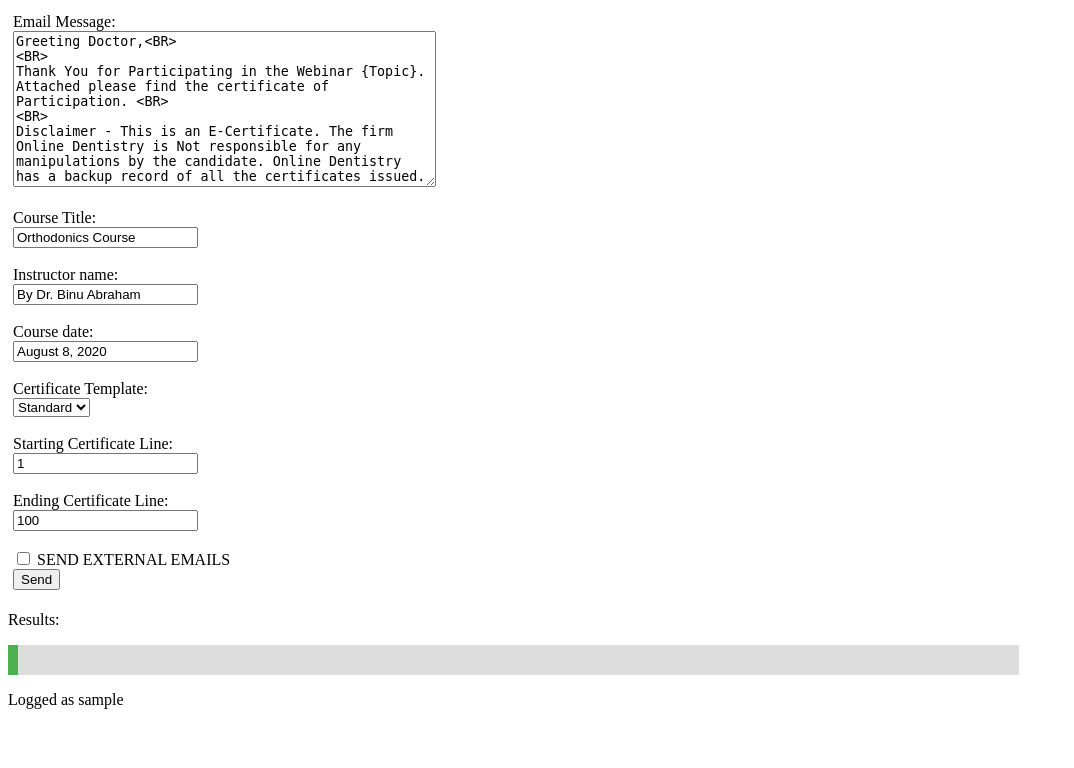
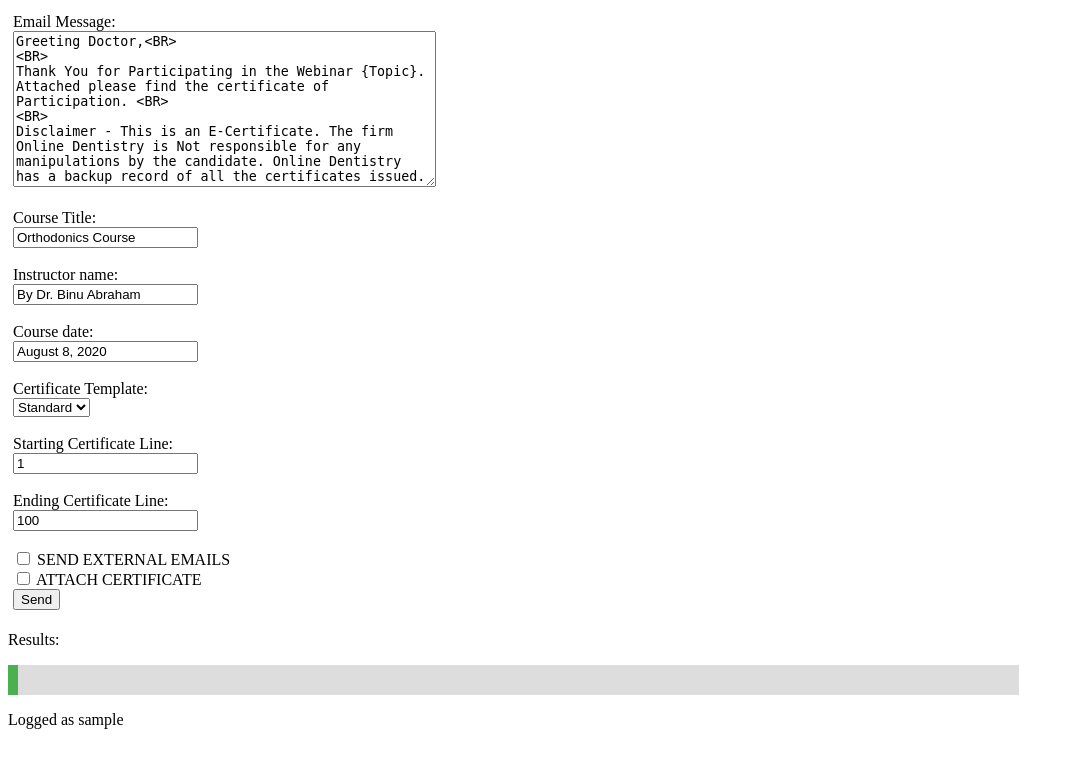
Before and after one commit to bijuabraham/OnlineDentistry, a PHP site: page /certform.php in a window 1280 px wide. Shown: the top 768 px of the page, without its empty margins (0-1074 px from the left). Run offline with PHP 8.4, Linux system fonts and the light colour scheme; the visitor is signed in with stand-in values (Sample User, id 1); a stand-in replaces the project's code that opens the database connection.

Commit message:
Attachment on/off feature

```diff
--- a/certform.php
+++ b/certform.php
@@ -14,6 +14,7 @@ $template = $_POST['template'] ?? "";
 $startcert = $_POST["startcert"] ?? "0";
 $endcert = $_POST["endcert"] ?? "0";
 $external = $_POST['external'] ?? FALSE;
+$attach = $_POST['attach'] ?? FALSE;
 $user = $_SESSION['user'];
 $server = $_SERVER['HTTP_HOST'];
 $host = preg_replace('/www./','',$server);
@@ -68,6 +69,7 @@ Disclaimer - This is an E-Certificate. The firm Online Dentistry is Not responsi
     <label for="endcert">Ending Certificate Line:</label><br>
     <input type="number" name="endcert" id="endcert" value="100"><br><br>
     <input type="checkbox" id="external" name="external" value="external" unchecked><label for="external"> SEND EXTERNAL EMAILS</label><BR>
+    <input type="checkbox" id="attach" name="attach" value="attach" unchecked><label for="attach"> ATTACH CERTIFICATE</label><BR>
     <input type="submit" id="submit" name="submit" value="Send" onclick="move()">
     </form>
 </span>
--- a/certmailer.js
+++ b/certmailer.js
@@ -16,14 +16,16 @@ $( document ).ready(function() {
         var template = $('#template').val();
         var message = $('#message').val();
         var external = $('#external').is(':checked');
-        console.log(external);
+        var attach = $('#attach').is(':checked');
+        //console.log(external);
+        //console.log(attach);
         if (message != ""){
           for (var counter = startcert; counter <= endcert; counter++) {
             $.ajax({
               url: 'certmailer.php',
               // async: false,
               type: 'POST',
-              data: { "counter_id" : counter, "message" : message, "title" : title, "on" : on, "by" : by, "template" : template, "external" : external,  },
+              data: { "counter_id" : counter, "message" : message, "title" : title, "on" : on, "by" : by, "template" : template, "external" : external, "attach" : attach, },
               success: function (message)
               {
                   successcount++;
--- a/mailer.php
+++ b/mailer.php
@@ -29,13 +29,14 @@ function sendPHPMailer($studentid, $toaddress, $toname, $subject, $attach, $mess
             $mail->addBCC('certificates@keralaonlineedu.com');               // Name is optional
         } else {
             #$mail->addAddress('certificates@keralaonlineedu.com', 'Certificate');     // Add a recipient
-            $mail->addAddress('joethesocialdentist@gmail.com');
+            $mail->addAddress('biju.abraham@gmail.com');
         }
         #$mail->addCC('admin@keralaonlineedu.com');               // Name is optional
         $mail->addReplyTo('no-reply@keralaonlineedu.com', 'Do Not Reply');
         #$mail->addCC('cc@example.com');
         #$mail->addBCC('bcc@example.com');
         // Attachments
+        #echo $attach;
         if ($attach) {
             $mail->addAttachment("certs/" . $studentid . "_certificate.pdf");         // Add attachments
         }
```
Also changed, not shown: certmailer.php (+12 -3 lines).
